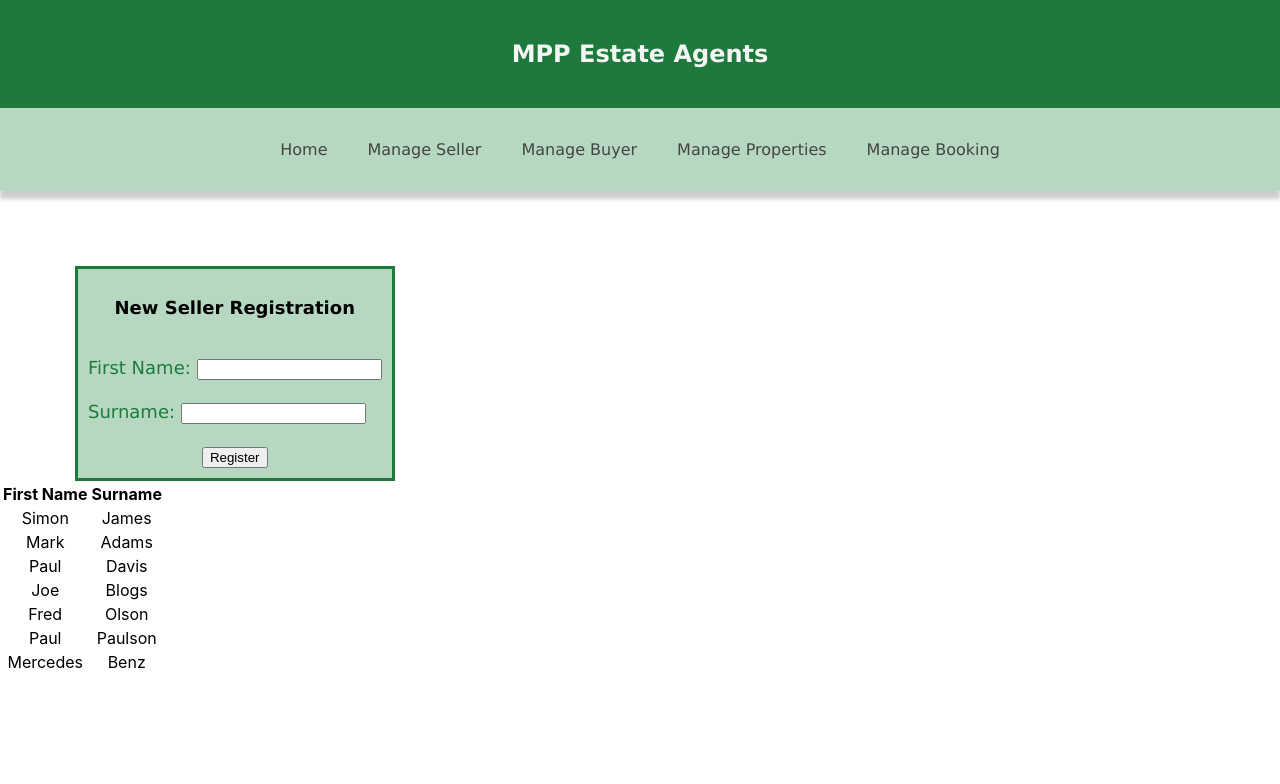
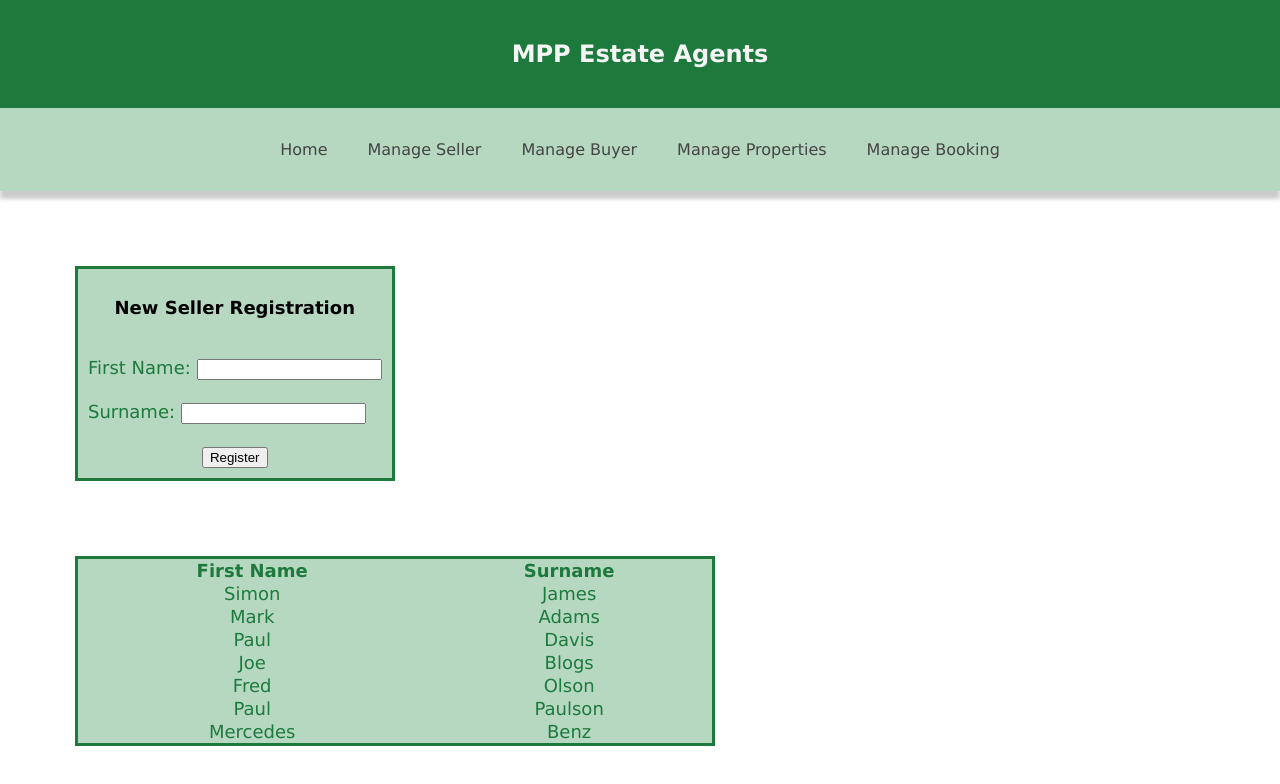
Before and after one commit to pvm2024git/LBG-Group3-MPP, a React (Create React App) app in the folder pg3-react/: page /manageseller in a window 1280 px wide. Shown: the top 784 px of the page. Built offline with nearby package versions, Linux system fonts and the light colour scheme.

Commit message:
morley push table css

```diff
--- a/pg3-react/src/App.css
+++ b/pg3-react/src/App.css
@@ -1,5 +1,21 @@
 .App {
   text-align: center;
+}
+
+.table-striped{
+  padding: 10px;
+  text-align: center;
+  border-style: solid;
+  width: fit-content;
+  border-color: rgb(29, 122, 60);
+  margin-left: 75px;
+  margin-top: 75px;
+  font-size: large;
+  color: rgb(29, 122, 60);
+  background-color:rgb(182, 216, 193) ;
+  font-family: Verdana, Geneva, Tahoma, sans-serif;
+  border-collapse: collapse;
+  width: 50%;
 }
 
 /* .Navbar{
--- a/pg3-react/src/forms/DisplaySellers.jsx
+++ b/pg3-react/src/forms/DisplaySellers.jsx
@@ -14,7 +14,7 @@ const Displaysellers = () => {
 
     return(
         <div>
-            <table class="table table-striped">
+            <table class="table-striped">
                 <thead>
                     <tr>
                     <th>First Name</th>
```
